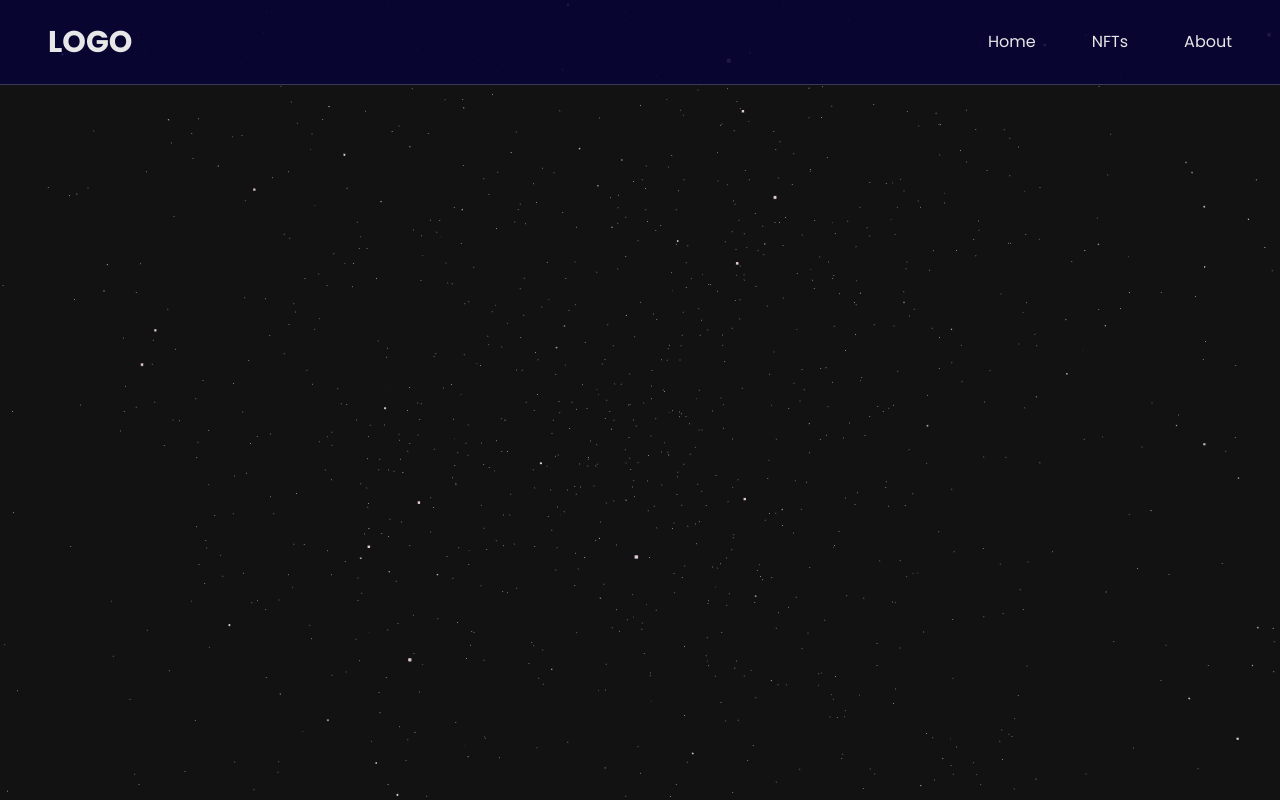
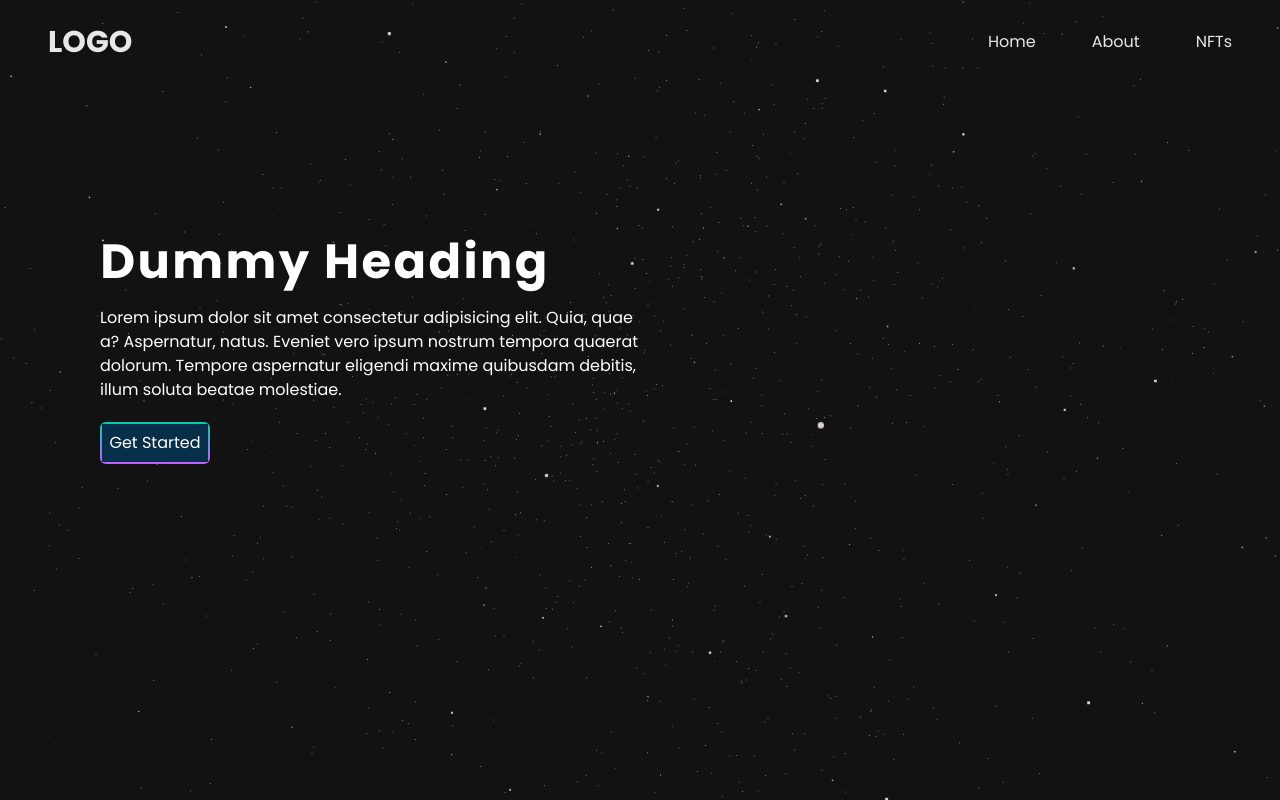
Before and after one commit to Gauri211/Linera, a React (Create React App) app in the folder linera/: page / in a window 1280 px wide. Built offline with nearby package versions, Linux system fonts and the light colour scheme.

Commit message:
Home page added

```diff
--- a/linera/src/App.js
+++ b/linera/src/App.js
@@ -2,14 +2,14 @@ import { Route, Routes } from 'react-router-dom';
 import './App.css';
 import StarsCanvas from './components/canvas/Stars'
 import Chats from './components/chatsSection/Chats'
-import Navbar from './components/Navbar';
+import Navbar from './components/Navbar'
+import Home from './components/Home/Home';
 
 function App() {
   return (
     <div className="App">
-      <StarsCanvas />
-      <Navbar />
       <Routes>
+        <Route path='/' element={<Home/>} />
         <Route path="/chats" element={<Chats />}/>
       </Routes>
     </div>
--- /dev/null
+++ b/linera/src/components/Home/Home.jsx
@@ -0,0 +1,33 @@
+import React from 'react'
+import StarsCanvas from '../canvas/Stars'
+import Navbar from '../Navbar'
+
+const Home = () => {
+  return (
+    <div>
+        <Navbar />
+        <div className='flex justify-between'>
+            <div className="mt-[12%]">
+                <h1 class="text-5xl font-bold tracking-wider">
+                    Dummy Heading
+                </h1>
+                <p className='pt-[20px] w-[550px] text-left ml-[100px]'>
+                    Lorem ipsum dolor sit amet consectetur adipisicing
+                    elit. Quia, quae a? Aspernatur, natus. Eveniet vero
+                    ipsum nostrum tempora quaerat dolorum. Tempore aspernatur
+                    eligendi maxime quibusdam debitis, illum soluta beatae molestiae.
+                </p>
+                <div className='w-[110px] green-pink-gradient p-[2px] rounded-md mt-[20px] ml-[100px]'>
+                    <button className='bg-sky-950 p-[7px] hover:bg-sky-500'>Get Started</button>
+                </div>
+            </div>
+            {/* <div>
+                hello
+            </div> */}
+        </div>
+        <StarsCanvas />
+    </div>
+  )
+}
+
+export default Home
--- a/linera/src/components/Navbar.jsx
+++ b/linera/src/components/Navbar.jsx
@@ -1,19 +1,21 @@
 import React from 'react'
+import { useNavigate } from 'react-router-dom'
 
 export default function Navbar() {
+  const navigate = useNavigate();
+
   return (
-    <div className="bg-[#090536] w-full opacity-90">
+    <div className="w-full opacity-90">
         <nav className="flex justify-between items-center px-12 py-6">
             <a href="/">
                 <span className='font-bold text-3xl'>LOGO</span>
             </a>
             <ul className='flex items-center space-x-14'>
-                <li className="text-1xl">Home</li>
-                <li className="text-1xl">NFTs</li>
-                <li className="text-1xl">About</li>
+                <li className="text-1xl"><button onClick={()=> navigate('/')}>Home</button></li>
+                <li className="text-1xl"><button onClick={()=> navigate('/chats')}>About</button></li>
+                <li className="text-1xl"><button onClick={()=> navigate('/nfts')}>NFTs</button></li>
             </ul>
         </nav>
-        <hr className="bg-[#8A8787] opacity-25"/>
     </div>
   )
 }
--- a/linera/src/components/chatsSection/Chats.jsx
+++ b/linera/src/components/chatsSection/Chats.jsx
@@ -3,10 +3,14 @@ import search from '../../images/search.png'
 import avatar from '../../images/avatar.png'
 import Message from './Message'
 import Media from './Media'
+import Navbar from '../Navbar'
 
 export default function Chats() {
   return (
-    <div className="bg-[#090536] h-screen w-full flex">
+    <div className='bg-[#090536]'>
+    <Navbar />
+        <hr className="bg-[#8A8787] opacity-25"/>
+    <div className=" h-screen w-full flex">
         <div className='p-4 w-[20rem]'>
             <div className='flex justify-between'>
                 <input type="text" placeholder='search' className='rounded-[20px] bg-[#ffffff] border-gray-300 text-gray-900 p-1 px-2'/>
@@ -25,5 +29,6 @@ export default function Chats() {
         <Message />
         <Media />
     </div>
+    </div>
   )
 }
```
